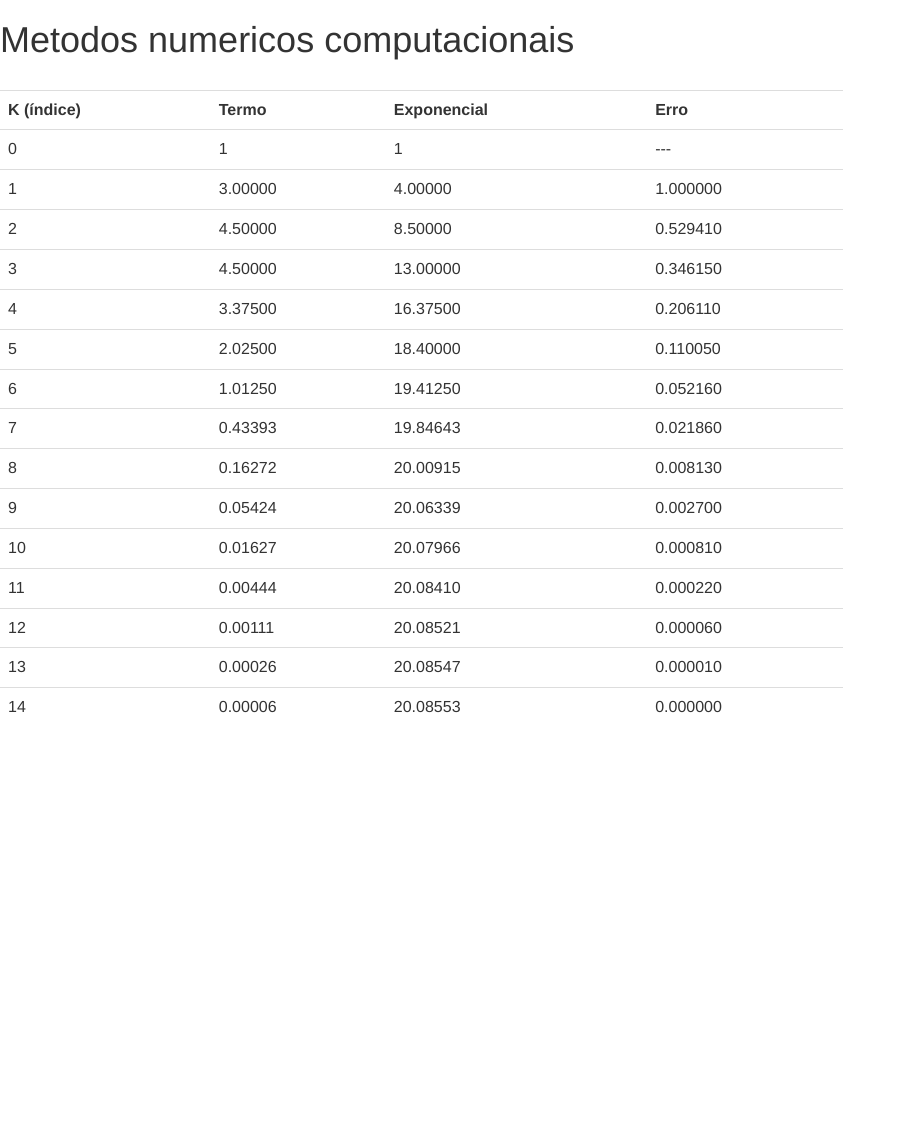
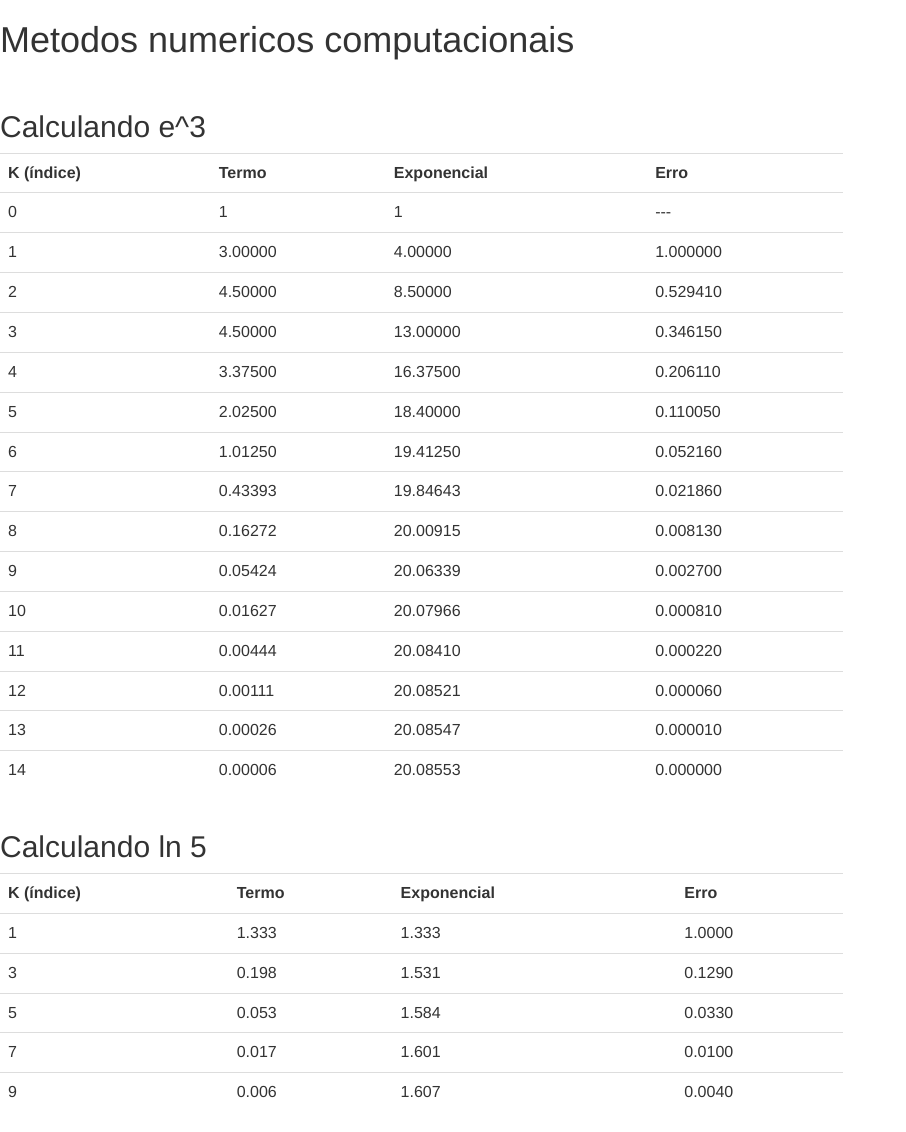
Before and after one commit to renatoagomes/mnc, a PHP site: page / in a window 1280 px wide. Shown: the whole page, without its empty margins (0-906 px from the left). Before the commit the page ends 713 px from the top, so only its background shows below. Run offline with PHP 8.4, Linux system fonts and the light colour scheme.

Commit message:
Logaritmica funcionando

```diff
--- a/public_html/index.php
+++ b/public_html/index.php
@@ -31,6 +31,7 @@ $codErro = 0;
         <br>
         <div class="row">
             <div class="col-sm-8">
+                <h2>Calculando e^<?php echo $argumento ?></h2>
                 <table class="table">
                     <tr>
                         <th>K (&iacute;ndice)</th>
@@ -44,5 +45,29 @@ $codErro = 0;
             </div>
         </div>
 
+<?php
+//inicializando variaveis
+$argumento = 5;
+$precisao = 0.01;
+$maxIteracoes = 50;
+$numIteracoes = 1;
+$codErro = 0;
+?>
+
+        <div class="row">
+            <div class="col-sm-8">
+                <table class="table">
+                <h2>Calculando ln <?php echo $argumento ?></h2>
+                    <tr>
+                        <th>K (&iacute;ndice)</th>
+                        <th>Termo</th>
+                        <th>Exponencial</th>
+                        <th>Erro</th>
+                    </tr>
+                    <?php loge($argumento, $precisao, $maxIteracoes, $numIteracoes, $codErro); ?>
+                </table>
+            </div>
+        </div>
+
     </body>
 </html>
--- a/public_html/t1.php
+++ b/public_html/t1.php
@@ -89,4 +89,61 @@ function arrumaPrecisao($precisao) {
 
     return ($precisao+1);
 }
+
+
+/**
+ * Metodo para calcular o valor de uma funcao logaritmica
+ *
+ * @param $argumento - valor de x
+ * @param $precisao - valor da precisao desejada (ex: 0.0001 = 10^-4)
+ * @param $maxIteracoes - numero maximo de iteraÃ§Ãµes
+ * @param $numIteraÃ§Ãµes - retorno com o numero de iteraÃ§Ãµes realizadas
+ * @param $codErro - retorno representando sucesso ou nao
+ *
+ * @return $valor da funcao no ponto
+ */
+function loge($argumento, $precisao, $maxIteracoes, &$numIteracoes, &$codErro)
+{
+    //inicializando variaveis para o loop
+    $condicaoParada = false;
+    $valor = 0;
+    $termo=1;
+    $termoAnterior = 1;
+    $erro = 1;
+    $casasDecimais = arrumaPrecisao($precisao);
+
+    while (!$condicaoParada) {
+        //calculando os novos valores para essa iteracao
+        $termoAnterior = $termo;
+        $termo = (2/$numIteracoes) * pow((($argumento - 1) / ($argumento + 1)), $numIteracoes);
+        $valor = $valor + $termo;
+        $erro = ($numIteracoes > 1) ? ($termo / $valor) : 1;
+
+        //formatando os valores de acordo com a precisao desejada
+        $erro =  number_format($erro, $casasDecimais);
+        $termoAnterior =  number_format($termoAnterior, $casasDecimais);
+        $termo =  number_format($termo, $casasDecimais);
+        $valor =  number_format($valor, $casasDecimais);
+
+        imprimeExpoIteracoes($numIteracoes, $valor, $termo, $erro, $casasDecimais);
+
+        $numIteracoes++;
+        $numIteracoes++;
+
+        //se o erro for menor que a precisao entao convergiu e obtive sucesso
+        if ($erro < $precisao) {
+            $codErro = 0;
+            $condicaoParada =  true;
+        }
+
+        if ($numIteracoes > $maxIteracoes) {
+            $codErro = 1;
+            $condicaoParada =  true;
+        }
+    }
+
+    return $valor;
+}
+
+
 ?>
```
